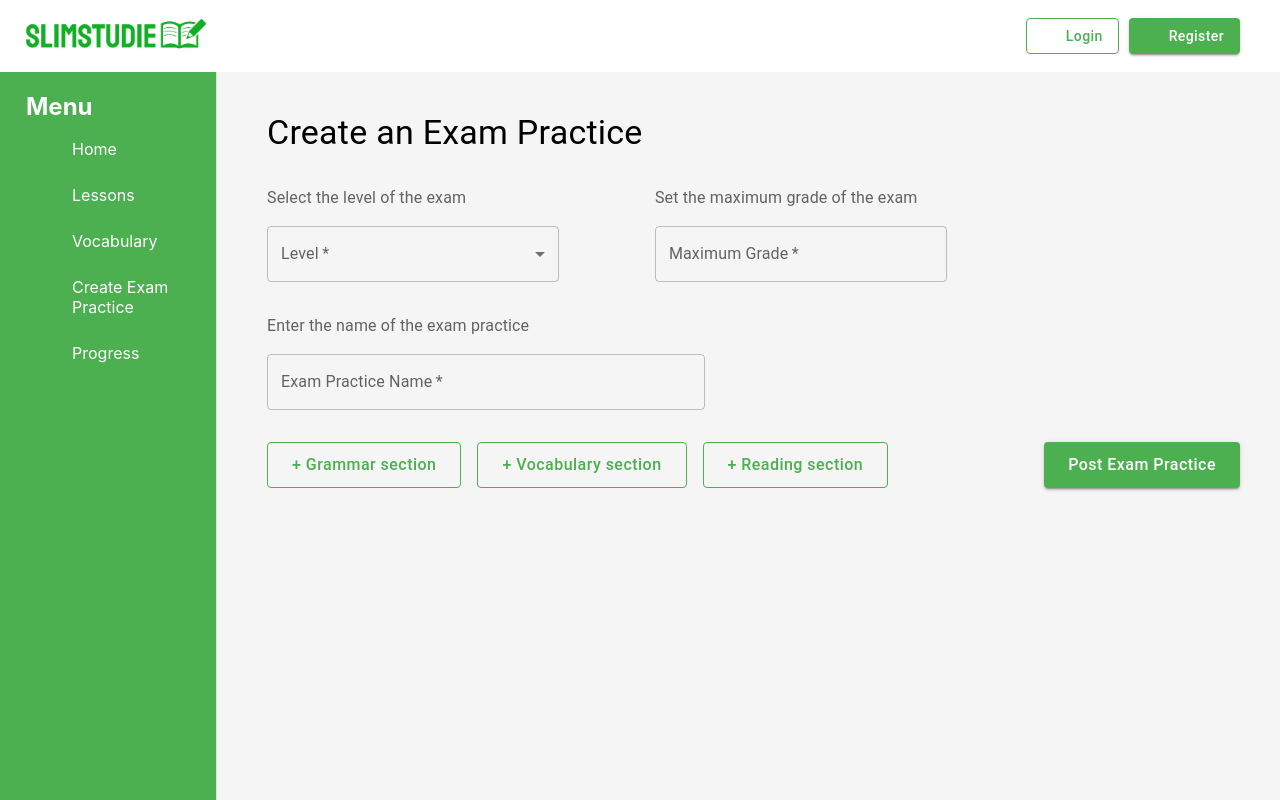
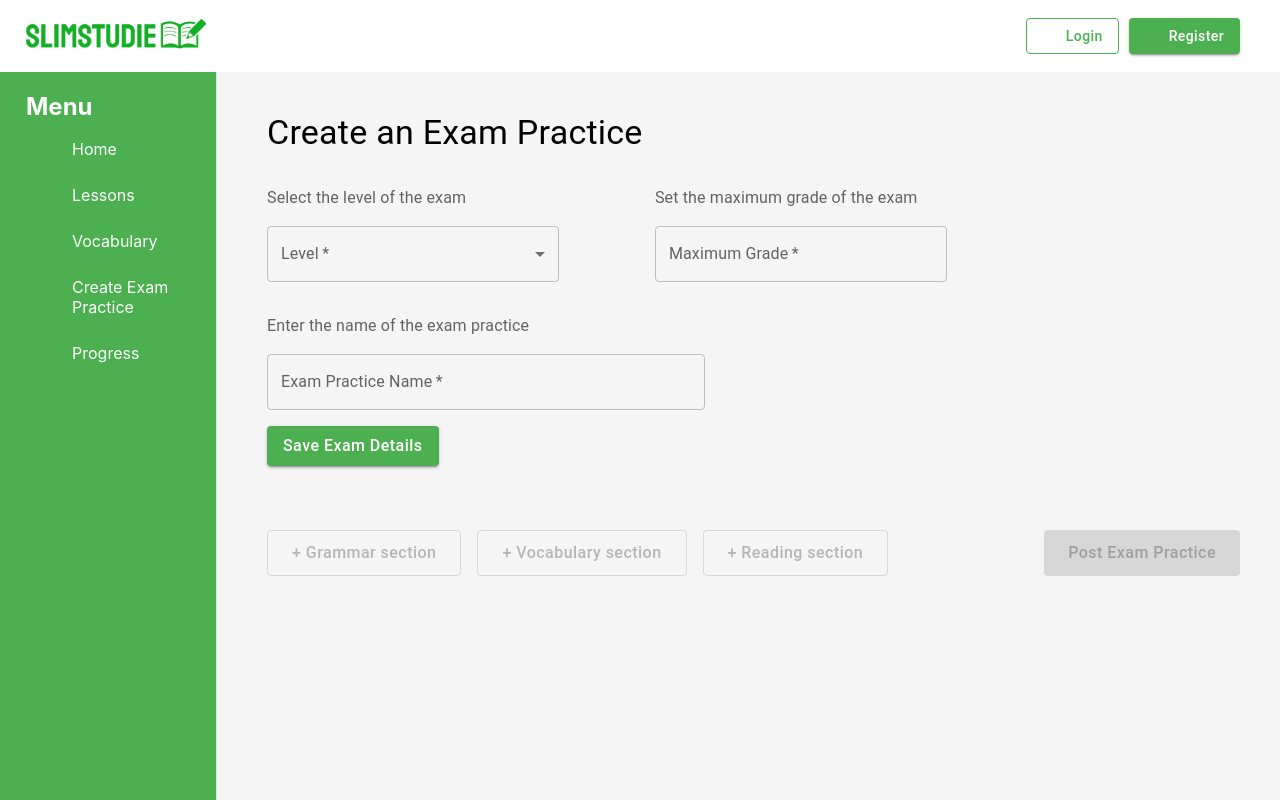
Before and after one commit to dianaciu03/Dutch-Learnin-Platform-FrontEnd, a React (Create React App) app: page /create-exam in a window 1280 px wide. Built offline with nearby package versions, Linux system fonts and the light colour scheme; some icons are missing.

Commit message:
split the exam into sections so it saves partially during creation, added more buttons to handle these saves, it also updates now

```diff
--- a/src/pages/ExamPractice.js
+++ b/src/pages/ExamPractice.js
@@ -1,6 +1,7 @@
 import React, { useState, useEffect } from 'react';
 import { Typography, TextField, MenuItem, Box, Button } from '@mui/material';
 import { useNavigate } from 'react-router-dom';
+import axios from 'axios';
 import Sidebar from '../components/Sidebar';
 import Navbar from '../components/Navbar';
 import { CEFRLevelOptions } from '../enums/CEFRLevel';
@@ -22,6 +23,9 @@ function ExamPractice() {
   });
 
   const [name, setName] = useState('');
+  const [createdExamId, setCreatedExamId] = useState(null);
+  const [isSaving, setIsSaving] = useState(false);
+  const [error, setError] = useState(null);
 
   const [readingComponents, setReadingComponents] = useState(() => {
     const savedComponents = localStorage.getItem('examPracticeReadingComponents');
@@ -53,7 +57,57 @@ function ExamPractice() {
     }
   };
 
+  const saveExamDetails = async () => {
+    // Validate required fields
+    if (!name || !level || !maxGrade) {
+      setError('Please fill in all required fields (name, level, and maximum grade) before saving.');
+      return;
+    }
+
+    setIsSaving(true);
+    setError(null);
+
+    try {
+      console.log('Sending exam details to backend:', {
+        id: createdExamId,
+        name,
+        level,
+        maxPoints: parseInt(maxGrade)
+      });
+
+      const response = await axios.post('http://localhost:5000/exams', {
+        id: createdExamId, // Include the ID if it exists
+        name,
+        level,
+        maxPoints: parseInt(maxGrade),
+      });
+
+      const examId = response.data.id;
+      console.log('Exam ID received from backend:', examId);
+      console.log('Full response data:', response.data);
+
+      setCreatedExamId(examId);
+      console.log('Created exam ID added to state:', examId);
+      console.log('Current state after update:', { createdExamId: examId, name, level, maxGrade });
+    } catch (err) {
+      console.error('Error saving exam details:', err);
+      setError(err.response?.data || err.message || 'An error occurred while saving the exam details');
+
+      // If we already have an exam ID, don't clear it on error
+      // This allows the user to continue adding sections even if the update fails
+      if (!createdExamId) {
+        setCreatedExamId(null);
+      }
+    } finally {
+      setIsSaving(false);
+    }
+  };
+
   const handleReadingClick = () => {
+    if (!createdExamId) {
+      setError('Please save the exam details before adding sections.');
+      return;
+    }
     setReadingComponents(prev => [...prev, { id: Date.now() }]);
   };
 
@@ -62,9 +116,14 @@ function ExamPractice() {
   };
 
   const handlePostExamPractice = () => {
+    if (!createdExamId) {
+      setError('Please save the exam details before posting the exam practice.');
+      return;
+    }
+
     // Create the exam practice object
     const examPractice = {
-      id: Date.now(), // Unique ID for the exam practice
+      id: createdExamId, // Use the ID from the backend
       name,
       level,
       maxGrade,
@@ -100,6 +159,7 @@ function ExamPractice() {
     setMaxGrade('');
     setName('');
     setReadingComponents([]);
+    setCreatedExamId(null);
 
     // Navigate to home page
     console.log('Navigating to home page');
@@ -179,7 +239,8 @@ function ExamPractice() {
             </Box>
           </Box>
 
-          <Box sx={{ width: '45%', mb: 4 }}>
+          <Box sx={{ width: '100%', mb: 2 }}>
+            <Box sx={{ width: '45%', mb: 2 }}>
               <Typography variant="body1" color="text.secondary" sx={{ mb: 2 }}>
                 Enter the name of the exam practice
               </Typography>
@@ -204,6 +265,37 @@ function ExamPractice() {
                 }}
               />
             </Box>
+            <Button
+              variant="contained"
+              onClick={saveExamDetails}
+              disabled={isSaving}
+              sx={{
+                backgroundColor: '#4caf50',
+                color: 'white',
+                '&:hover': {
+                  backgroundColor: '#388e3c',
+                },
+                textTransform: 'none',
+                fontSize: '1rem',
+                padding: '8px 16px',
+                height: '40px',
+              }}
+            >
+              {isSaving ? 'Saving...' : 'Save Exam Details'}
+            </Button>
+          </Box>
+
+          {error && (
+            <Typography variant="body1" color="error" sx={{ mb: 1 }}>
+              {error}
+            </Typography>
+          )}
+
+          {createdExamId && !error && (
+            <Typography variant="body1" color="success.main" sx={{ mb: 1 }}>
+              Exam details saved successfully. You can now add sections.
+            </Typography>
+          )}
 
           {readingComponents.map((component) => (
             <Reading
@@ -213,10 +305,12 @@ function ExamPractice() {
             />
           ))}
 
-          <Box sx={{ display: 'flex', gap: 2, width: '100%', justifyContent: 'space-between', maxWidth: '1490px' }}>
+          <Box sx={{ display: 'flex', gap: 2, width: '100%', justifyContent: 'space-between', maxWidth: '1490px', mt: 8 }}>
             <Box sx={{ display: 'flex', gap: 2 }}>
               <Button
                 variant="outlined"
+                onClick={() => console.log('Grammar section will be added')}
+                disabled={!createdExamId}
                 sx={{
                   color: '#4caf50',
                   borderColor: '#4caf50',
@@ -233,6 +327,8 @@ function ExamPractice() {
               </Button>
               <Button
                 variant="outlined"
+                onClick={() => console.log('Vocabulary section will be added')}
+                disabled={!createdExamId}
                 sx={{
                   color: '#4caf50',
                   borderColor: '#4caf50',
@@ -250,6 +346,7 @@ function ExamPractice() {
               <Button
                 variant="outlined"
                 onClick={handleReadingClick}
+                disabled={!createdExamId}
                 sx={{
                   color: '#4caf50',
                   borderColor: '#4caf50',
@@ -268,6 +365,7 @@ function ExamPractice() {
             <Button
               variant="contained"
               onClick={handlePostExamPractice}
+              disabled={!createdExamId}
               sx={{
                 backgroundColor: '#4caf50',
                 color: 'white',
```
Also changed, not shown: public/manifest.json. Lines whose indentation alone changed are shown as unchanged.
